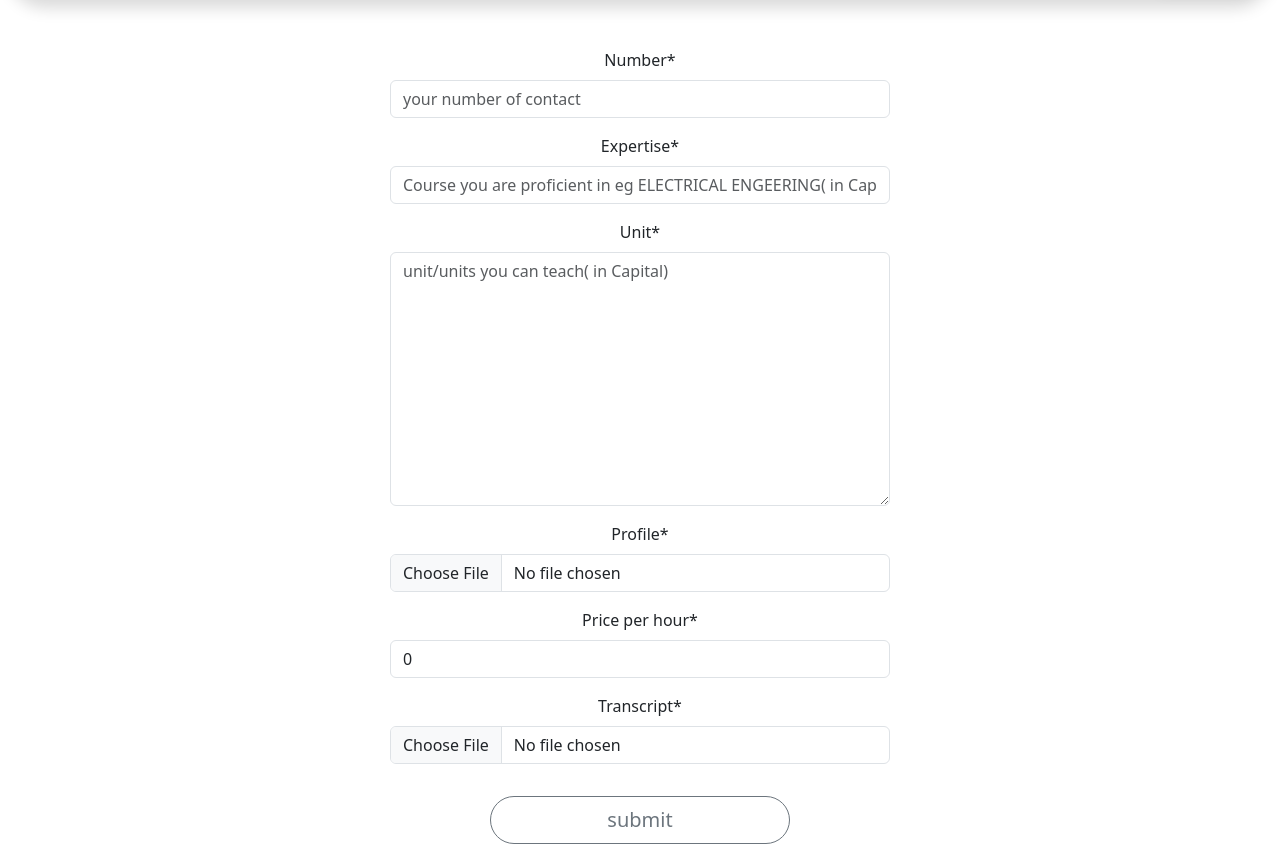
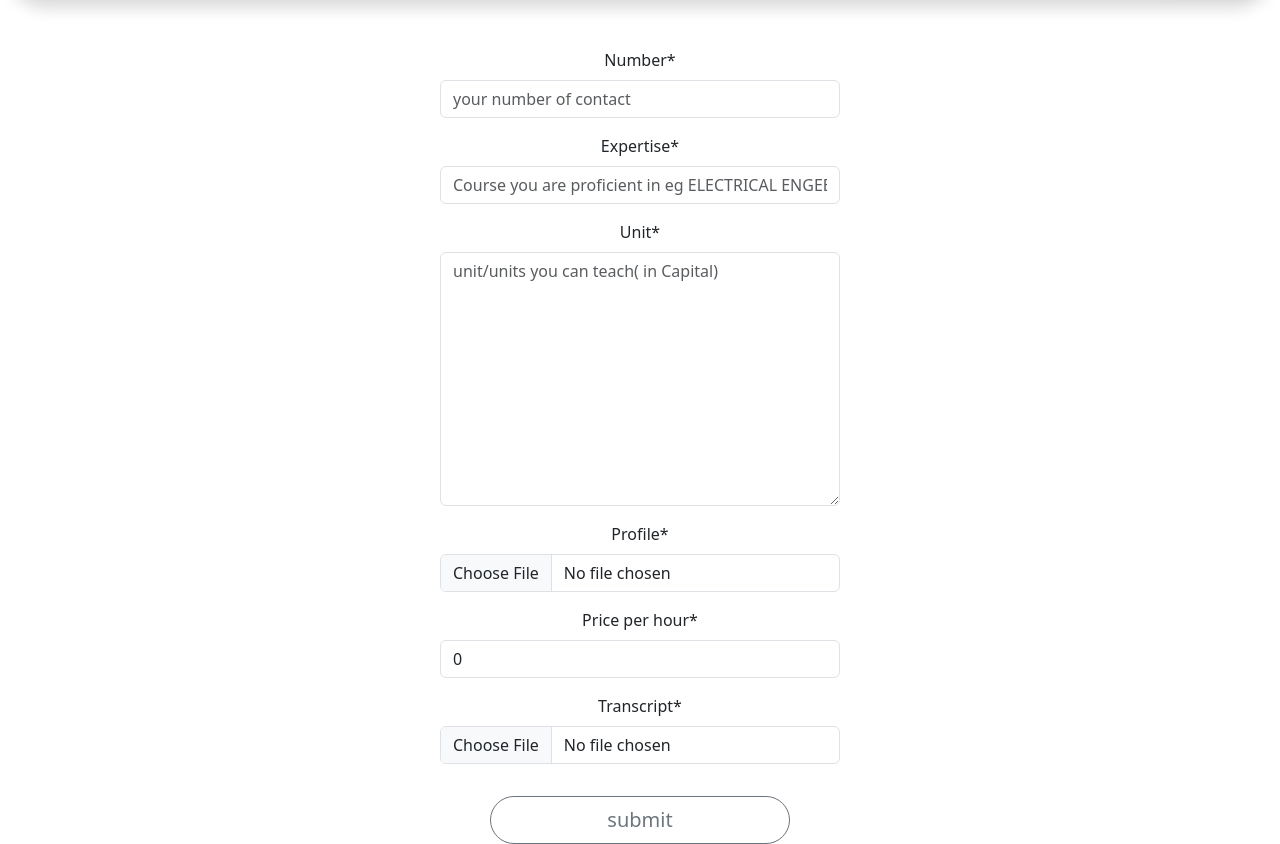
Before and after one commit to francis-the-dev/tut, a Django app: page /bc_tutor/ in a window 1280 px wide. Shown: the part 78-922 px from the top of the page. Run offline with Django 5.2, Linux system fonts and the light colour scheme; some libraries are stand-ins or nearby versions.

Commit message:
Update bc_tutor.html

```diff
--- a/tutor/templates/tutor/bc_tutor.html
+++ b/tutor/templates/tutor/bc_tutor.html
@@ -7,10 +7,11 @@
     document.getElementById("nav").style.display = "block";
  </script>
  <center>
+    <div class="container">
         <div class="row justify-content-center align-items-center">
             <div class="col">
 
-            <form method="post" enctype="multipart/form-data" class="mt-5" style="width: 500px; display: inline-block;">
+                <form method="post" enctype="multipart/form-data" class="mt-5" style=" max-width: 400px; display: inline-block;">
                     {% csrf_token %}
 
                     {{form|crispy}}
@@ -23,6 +24,8 @@
                 </form>
             </div>
          </div>
+    </div>
+
  </center>
 
 
```
Lines whose indentation alone changed are shown as unchanged.
